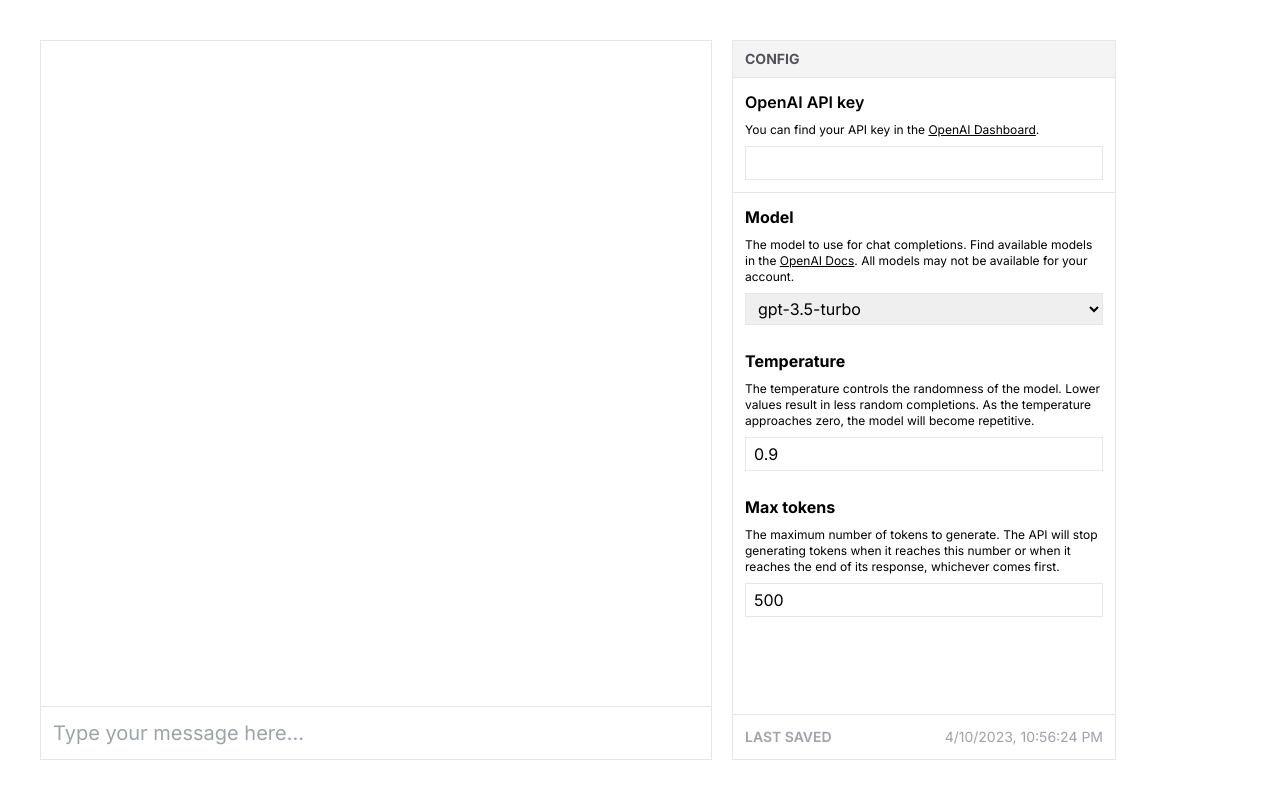
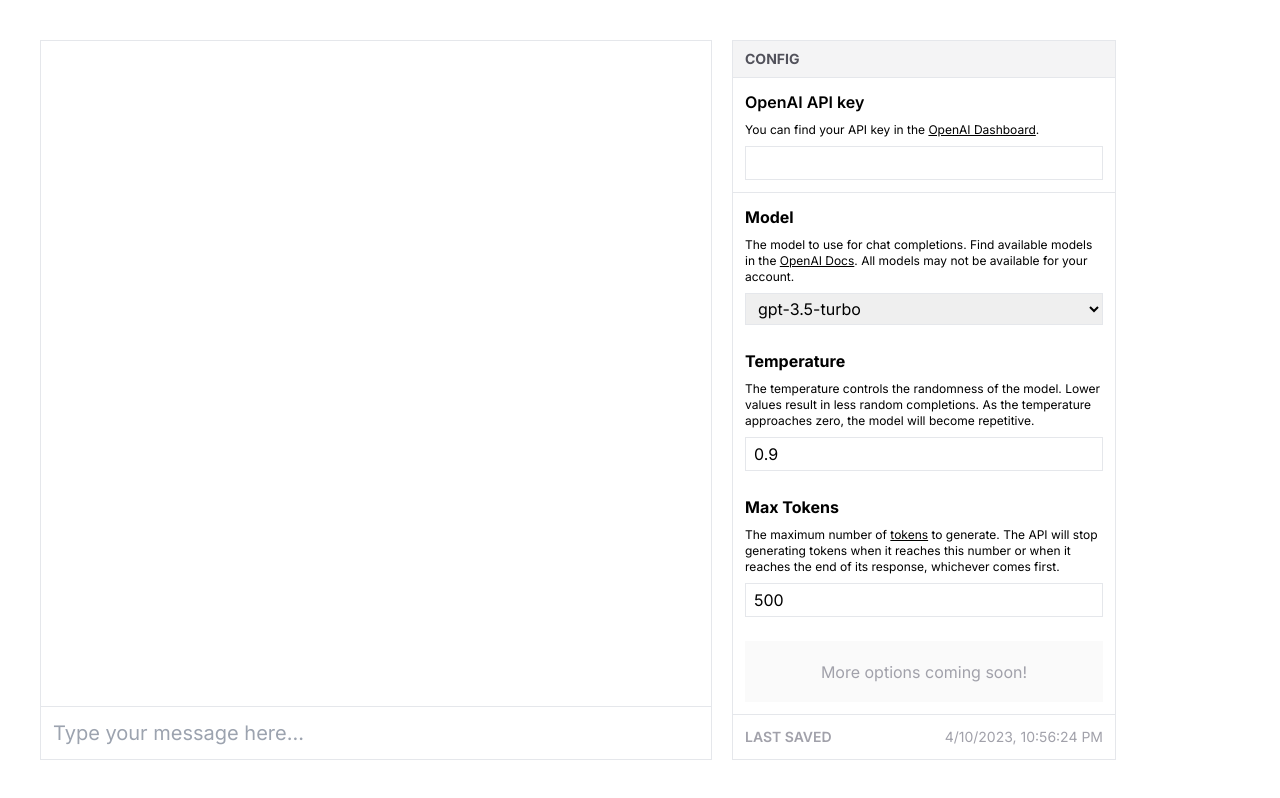
Before and after one commit to wadefletch/sibyl, a Next.js app: page /chat in a window 1280 px wide. Built offline with nearby package versions, Linux system fonts and the light colour scheme.

Commit message:
feat: add token link and placeholder

```diff
--- a/components/Config.tsx
+++ b/components/Config.tsx
@@ -79,11 +79,18 @@ function Config() {
       </label>
 
       <label htmlFor="maxTokens" className="m-3 space-y-2">
-        <p className="block font-bold">Max tokens</p>
+        <p className="block font-bold">Max Tokens</p>
         <p className="text-xs dark:text-zinc-300">
-          The maximum number of tokens to generate. The API will stop generating
-          tokens when it reaches this number or when it reaches the end of its
-          response, whichever comes first.
+          The maximum number of{' '}
+          <a
+            className="underline"
+            href="https://help.openai.com/en/articles/4936856-what-are-tokens-and-how-to-count-them"
+          >
+            tokens
+          </a>{' '}
+          to generate. The API will stop generating tokens when it reaches this
+          number or when it reaches the end of its response, whichever comes
+          first.
         </p>
         <input
           id="maxTokens"
@@ -96,7 +103,9 @@ function Config() {
         />
       </label>
 
-      <div className="flex-1" />
+      <div className="m-3 grid flex-1 place-content-center bg-zinc-50 p-3 text-zinc-400 dark:bg-zinc-800 dark:text-zinc-500">
+        More options coming soon!
+      </div>
 
       <div className="flex justify-between border-t p-3 text-sm text-zinc-400 dark:border-zinc-600">
         <p className="font-semibold uppercase">Last Saved</p>
```
